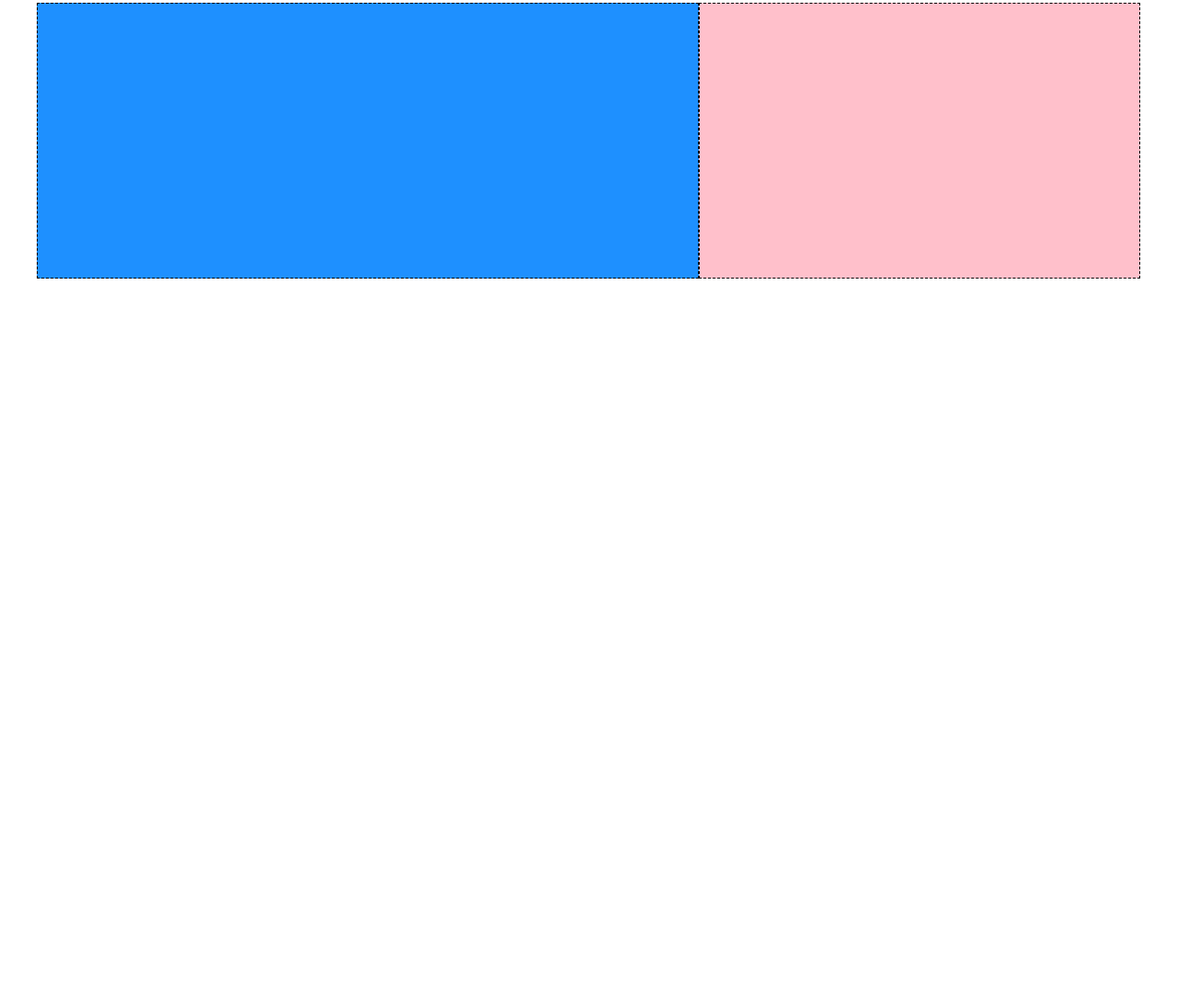
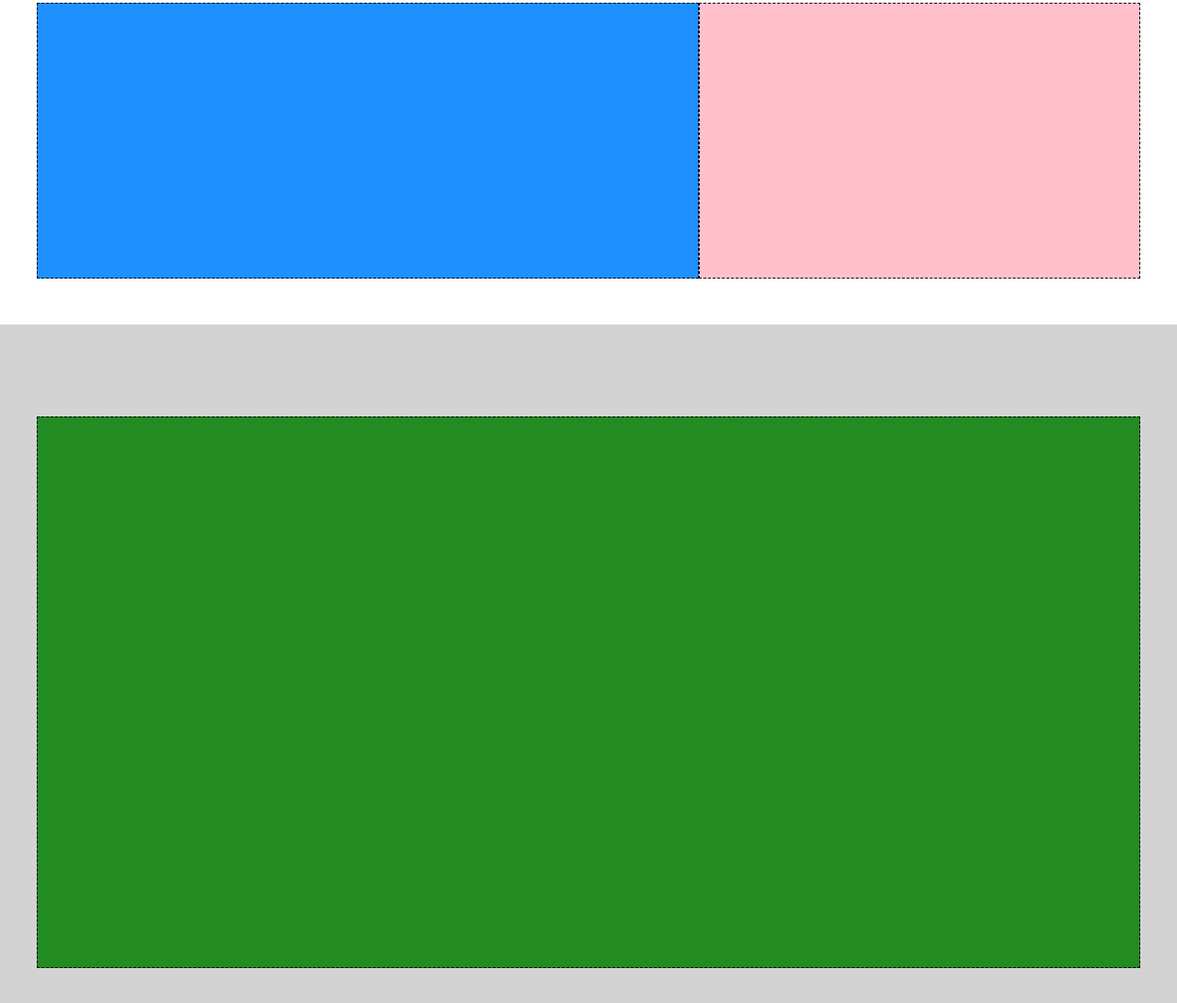
Before and after one commit to stiva98/htmlcss-struttura-discord, a plain HTML site: page index.html in a window 1280 px wide. Shown: the part 1307-2398 px from the top of the page at 92% size. Before the commit the page ends 1660 px from the top, so only its background shows below. Drawn offline with Linux system fonts and the light colour scheme.

Commit message:
chiusura main

```diff
--- a/css/style.css
+++ b/css/style.css
@@ -102,3 +102,13 @@ DEBUG
     background-color: #ffc0cb;
     height: 300px;
 }
+.debug .bg-gray-2{
+    background-color: #d3d3d3;
+    height: 800px;
+    padding-top: 100px;
+    padding-bottom: 100px;
+}
+.debug .bg-green{
+    background-color: #228b22;
+    height: 600px;
+}
--- a/index.html
+++ b/index.html
@@ -88,8 +88,12 @@
 
             </div>
 
+            <div class="bg-gray-2">
 
+                <div class="container bg-green cell">
 
+                </div>
+            </div>
         </main>
         <!--FINE MAIN-->
 
```
